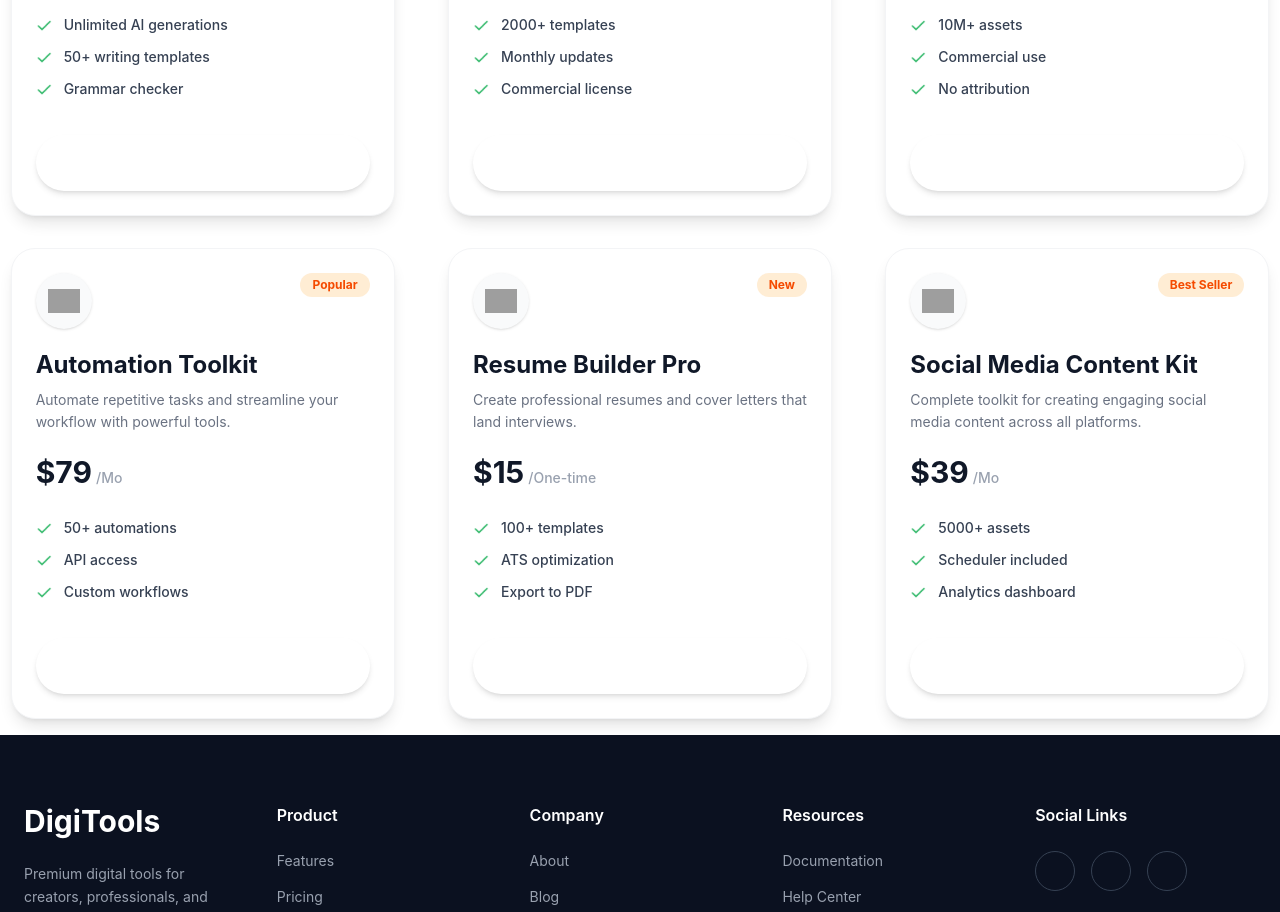
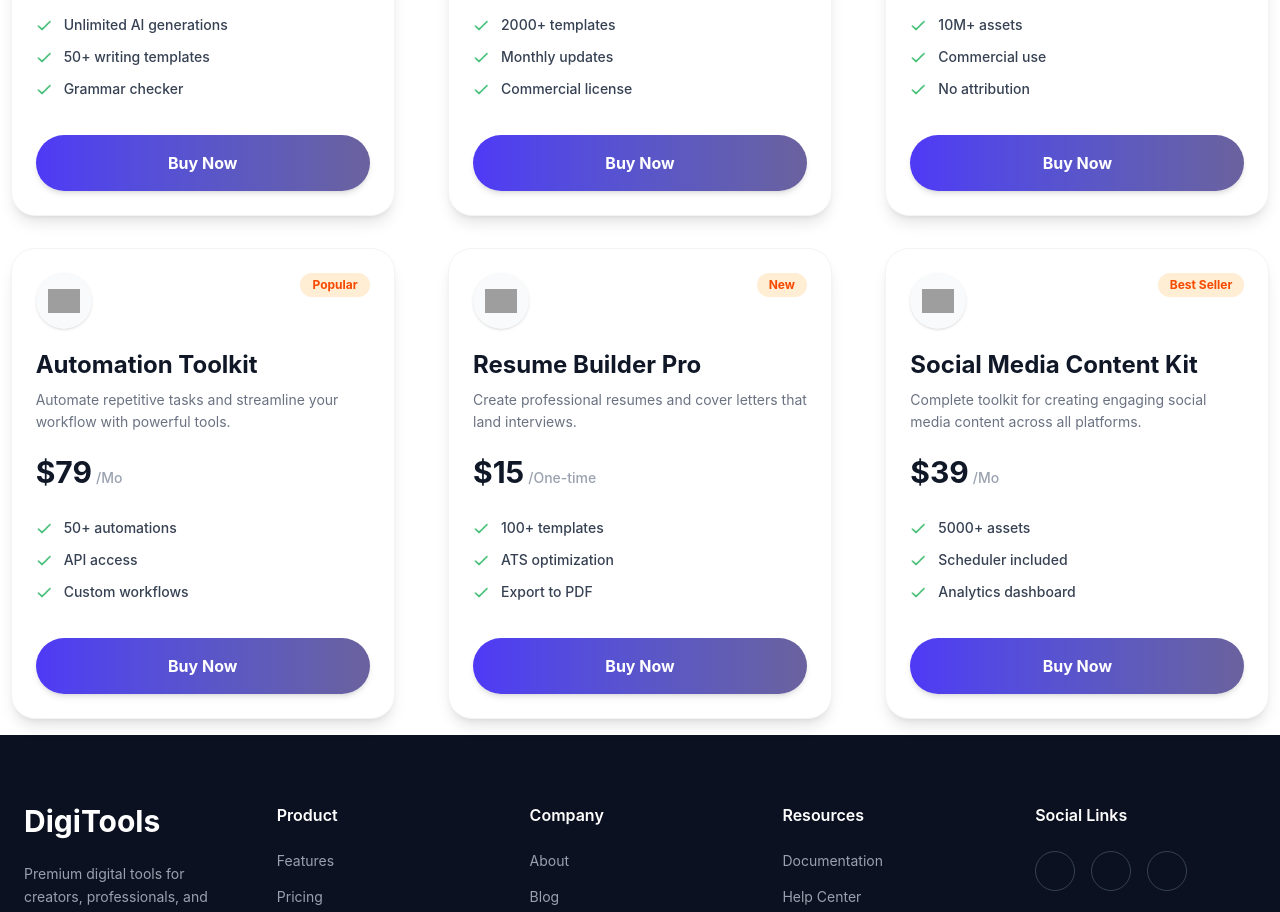
Before and after one commit to Omi-Das/dev-tool, a React (Vite) app: page / in a window 1280 px wide. Shown: the part 1580-2492 px from the top of the page. Built offline with nearby package versions, Linux system fonts and the light colour scheme; grey boxes are pictures that could not be loaded.

Commit message:
silly mistake of products button

```diff
--- a/src/Artist.jsx
+++ b/src/Artist.jsx
@@ -54,7 +54,7 @@ const Artist = ({ product, carts, setCarts }) => {
       </ul>
 
       {/* Buy Now Button */}
-      <button  onClick={handleAddToCart} className="w-full c hover:bg-[#5229d6] text-white font-bold py-4 rounded-full transition-all duration-300 shadow-md active:scale-95">
+      <button  onClick={handleAddToCart} className="w-full bg-gradient-to-r from-[#4f39f6] to-[#6a629e] hover:bg-[#5229d6] text-white font-bold py-4 rounded-full transition-all duration-300 shadow-md active:scale-95">
        { isAdded ? "Added to Cart" : "Buy Now"}
       </button>
     </div>
```
